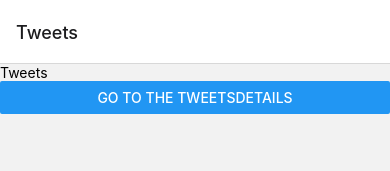
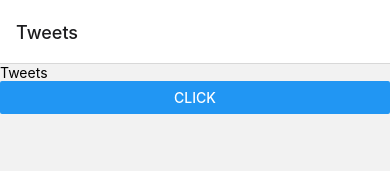
Before and after one commit to Ghauoor/done-with-it-expo, a React Native app: screen / in a window 390 px wide. Shown: the top 171 px of the page. Built offline with nearby package versions, Linux system fonts and the light colour scheme.

Commit message:
Sending Params

```diff
--- a/App.js
+++ b/App.js
@@ -4,27 +4,33 @@ import Screen from "./app/components/Screen";
 import { createNativeStackNavigator } from "@react-navigation/native-stack";
 import { NavigationContainer, useNavigation } from "@react-navigation/native";
 
-const Link = () => {
-  const navigation = useNavigation();
-  return (
-    <Button
-      title="Go to the TweetsDetails"
-      onPress={() => navigation.navigate("TweetsDetails")}
-    />
-  );
-};
+// const Link = () => {
+//   const navigation = useNavigation();
+//   return (
+//     <Button
+//       title="Go to the TweetsDetails"
+//       onPress={() => navigation.navigate("TweetsDetails")}
+//     />
+//   );
+// };
 
 // Tweets Screen
 const Tweets = ({ navigation }) => (
   <Screen>
     <Text>Tweets</Text>
-    <Link />
+    <Button
+      title="Click"
+      onPress={() => {
+        navigation.navigate("TweetsDetails", { id: 1 });
+      }}
+    />
   </Screen>
 );
 
-const TweetsDetails = () => (
+const TweetsDetails = ({ route }) => (
+  // if in the child component then use route hook
   <Screen>
-    <Text>Tweets Details</Text>
+    <Text>Tweets Details {route.params.id}</Text>
   </Screen>
 );
 
```
